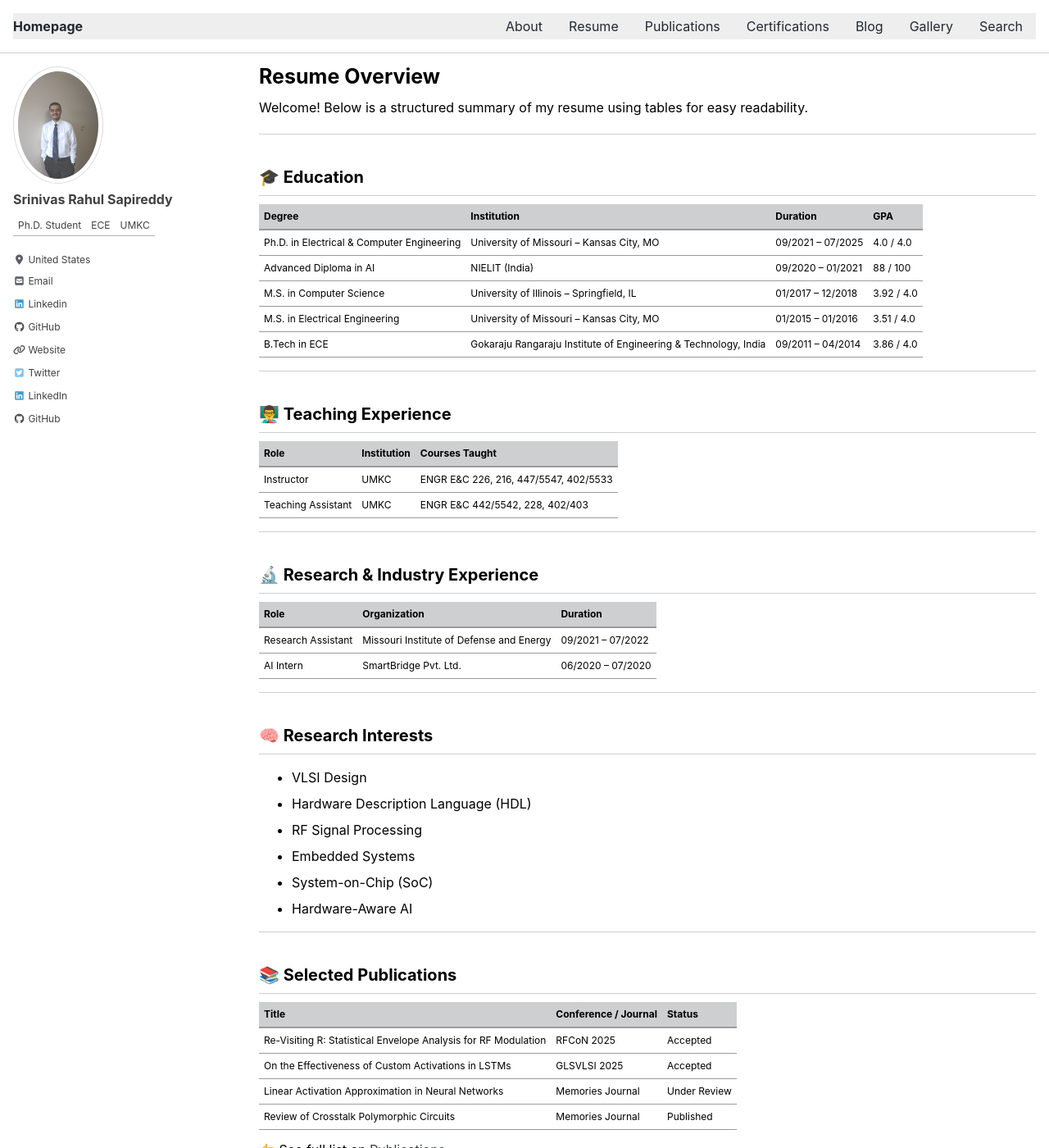
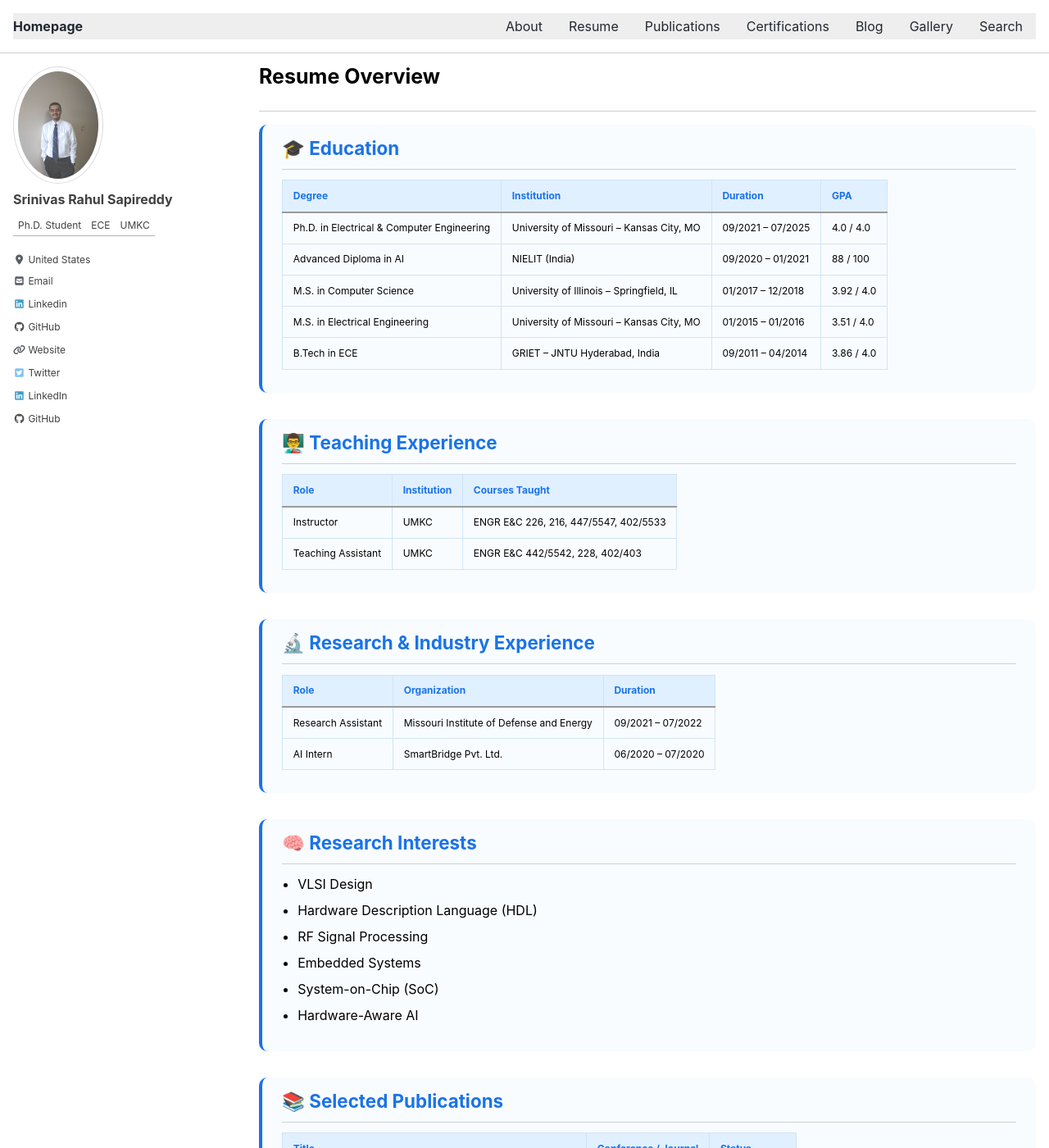
Before and after one commit to srsapireddy/srsapireddy.github.io, a Jekyll site: the page built from _pages/resume.md, in a window 1280 px wide and 1400 px high. Shown: the whole window at 82% size. Built offline with Jekyll 4.4.1, drawn with Linux system fonts in a browser that asks for light colours; cached includes are drawn as plain includes; nearby versions of some CDN libraries; some of the changed text lies outside the part shown.

Commit message:
Update resume.md

```diff
--- a/_pages/resume.md
+++ b/_pages/resume.md
@@ -5,82 +5,147 @@ permalink: /resume/
 author_profile: true
 ---
 
-Welcome! Below is a structured summary of my resume using tables for easy readability.
+<style>
+  .resume-section {
+    margin-bottom: 2rem;
+    border-left: 4px solid #1a73e8;
+    background: #f9fcff;
+    padding: 1rem 1.5rem;
+    border-radius: 10px;
+  }
+
+  .resume-section h2 {
+    color: #1a73e8;
+    margin-top: 0;
+    font-size: 1.4rem;
+  }
+
+  .resume-table {
+    width: 100%;
+    border-collapse: collapse;
+    margin-top: 0.8rem;
+  }
+
+  .resume-table th,
+  .resume-table td {
+    border: 1px solid #d0e4f7;
+    padding: 0.6rem 0.8rem;
+    text-align: left;
+  }
+
+  .resume-table th {
+    background-color: #e1f0ff;
+    color: #1a73e8;
+  }
+
+  .resume-table tr:hover {
+    background-color: #f0f8ff;
+    transition: 0.2s;
+  }
+
+  ul.research-list {
+    margin-top: 0.5rem;
+    padding-left: 1.2rem;
+  }
+</style>
 
 ---
 
-## 🎓 Education
+<div class="resume-section">
+  <h2>🎓 Education</h2>
+  <table class="resume-table">
+    <thead>
+      <tr>
+        <th>Degree</th>
+        <th>Institution</th>
+        <th>Duration</th>
+        <th>GPA</th>
+      </tr>
+    </thead>
+    <tbody>
+      <tr><td>Ph.D. in Electrical & Computer Engineering</td><td>University of Missouri – Kansas City, MO</td><td>09/2021 – 07/2025</td><td>4.0 / 4.0</td></tr>
+      <tr><td>Advanced Diploma in AI</td><td>NIELIT (India)</td><td>09/2020 – 01/2021</td><td>88 / 100</td></tr>
+      <tr><td>M.S. in Computer Science</td><td>University of Illinois – Springfield, IL</td><td>01/2017 – 12/2018</td><td>3.92 / 4.0</td></tr>
+      <tr><td>M.S. in Electrical Engineering</td><td>University of Missouri – Kansas City, MO</td><td>01/2015 – 01/2016</td><td>3.51 / 4.0</td></tr>
+      <tr><td>B.Tech in ECE</td><td>GRIET – JNTU Hyderabad, India</td><td>09/2011 – 04/2014</td><td>3.86 / 4.0</td></tr>
+    </tbody>
+  </table>
+</div>
 
-| Degree                                      | Institution                                                      | Duration         | GPA        |
-|--------------------------------------------|------------------------------------------------------------------|------------------|------------|
-| Ph.D. in Electrical & Computer Engineering | University of Missouri – Kansas City, MO                         | 09/2021 – 07/2025 | 4.0 / 4.0  |
-| Advanced Diploma in AI                     | NIELIT (India)                                                   | 09/2020 – 01/2021 | 88 / 100   |
-| M.S. in Computer Science                   | University of Illinois – Springfield, IL                         | 01/2017 – 12/2018 | 3.92 / 4.0 |
-| M.S. in Electrical Engineering             | University of Missouri – Kansas City, MO                         | 01/2015 – 01/2016 | 3.51 / 4.0 |
-| B.Tech in ECE                              | Gokaraju Rangaraju Institute of Engineering & Technology, India  | 09/2011 – 04/2014 | 3.86 / 4.0 |
+<div class="resume-section">
+  <h2>👨‍🏫 Teaching Experience</h2>
+  <table class="resume-table">
+    <thead>
+      <tr><th>Role</th><th>Institution</th><th>Courses Taught</th></tr>
+    </thead>
+    <tbody>
+      <tr><td>Instructor</td><td>UMKC</td><td>ENGR E&C 226, 216, 447/5547, 402/5533</td></tr>
+      <tr><td>Teaching Assistant</td><td>UMKC</td><td>ENGR E&C 442/5542, 228, 402/403</td></tr>
+    </tbody>
+  </table>
+</div>
 
----
+<div class="resume-section">
+  <h2>🔬 Research & Industry Experience</h2>
+  <table class="resume-table">
+    <thead><tr><th>Role</th><th>Organization</th><th>Duration</th></tr></thead>
+    <tbody>
+      <tr><td>Research Assistant</td><td>Missouri Institute of Defense and Energy</td><td>09/2021 – 07/2022</td></tr>
+      <tr><td>AI Intern</td><td>SmartBridge Pvt. Ltd.</td><td>06/2020 – 07/2020</td></tr>
+    </tbody>
+  </table>
+</div>
 
-## 👨‍🏫 Teaching Experience
+<div class="resume-section">
+  <h2>🧠 Research Interests</h2>
+  <ul class="research-list">
+    <li>VLSI Design</li>
+    <li>Hardware Description Language (HDL)</li>
+    <li>RF Signal Processing</li>
+    <li>Embedded Systems</li>
+    <li>System-on-Chip (SoC)</li>
+    <li>Hardware-Aware AI</li>
+  </ul>
+</div>
 
-| Role               | Institution   | Courses Taught                                                                 |
-|--------------------|---------------|--------------------------------------------------------------------------------|
-| Instructor         | UMKC          | ENGR E&C 226, 216, 447/5547, 402/5533                                          |
-| Teaching Assistant | UMKC          | ENGR E&C 442/5542, 228, 402/403                                                |
+<div class="resume-section">
+  <h2>📚 Selected Publications</h2>
+  <table class="resume-table">
+    <thead><tr><th>Title</th><th>Conference / Journal</th><th>Status</th></tr></thead>
+    <tbody>
+      <tr><td>Re-Visiting R: Statistical Envelope Analysis for RF Modulation</td><td>RFCoN 2025</td><td>Accepted</td></tr>
+      <tr><td>On the Effectiveness of Custom Activations in LSTMs</td><td>GLSVLSI 2025</td><td>Accepted</td></tr>
+      <tr><td>Linear Activation Approximation in Neural Networks</td><td>Memories Journal</td><td>Under Review</td></tr>
+      <tr><td>Review of Crosstalk Polymorphic Circuits</td><td>Memories Journal</td><td>Published</td></tr>
+    </tbody>
+  </table>
+  👉 See full list on [Publications](/publications/)
+</div>
 
----
+<div class="resume-section">
+  <h2>🏆 Awards & Honors</h2>
+  <table class="resume-table">
+    <thead><tr><th>Award / Honor</th><th>Institution / Organization</th><th>Year</th></tr></thead>
+    <tbody>
+      <tr><td>CS Balaji Krithikaivasan Travel Grant</td><td>UMKC</td><td>2025</td></tr>
+      <tr><td>Dean’s International Scholar Award</td><td>UMKC</td><td>2015–2016</td></tr>
+      <tr><td>2nd Prize – UMKC Hackathon</td><td>UMKC</td><td>Fall 2022</td></tr>
+      <tr><td>3rd Prize – UMKC Hackathon</td><td>UMKC</td><td>Fall 2021</td></tr>
+      <tr><td>Eta Kappa Nu Honors Society (IEEE-HKN)</td><td>UMKC</td><td>Ongoing</td></tr>
+    </tbody>
+  </table>
+</div>
 
-## 🔬 Research & Industry Experience
-
-| Role               | Organization                                | Duration         |
-|--------------------|---------------------------------------------|------------------|
-| Research Assistant | Missouri Institute of Defense and Energy    | 09/2021 – 07/2022 |
-| AI Intern          | SmartBridge Pvt. Ltd.                       | 06/2020 – 07/2020 |
-
----
-
-## 🧠 Research Interests
-
-- VLSI Design
-- Hardware Description Language (HDL)
-- RF Signal Processing
-- Embedded Systems
-- System-on-Chip (SoC)
-- Hardware-Aware AI
-
----
-
-## 📚 Selected Publications
-
-| Title                                                                 | Conference / Journal                    | Status        |
-|-----------------------------------------------------------------------|------------------------------------------|---------------|
-| Re-Visiting R: Statistical Envelope Analysis for RF Modulation        | RFCoN 2025                               | Accepted      |
-| On the Effectiveness of Custom Activations in LSTMs                  | GLSVLSI 2025                             | Accepted      |
-| Linear Activation Approximation in Neural Networks                   | Memories Journal                         | Under Review  |
-| Review of Crosstalk Polymorphic Circuits                             | Memories Journal                         | Published     |
-
-👉 See full list on [Publications](/publications/)
-
----
-
-## 🏆 Awards & Honors
-
-| Award / Honor                                  | Institution / Organization              | Year       |
-|------------------------------------------------|------------------------------------------|------------|
-| CS Balaji Krithikaivasan Travel Grant         | UMKC                                     | 2025       |
-| Dean’s International Scholar Award            | UMKC                                     | 2015–2016  |
-| 2nd Prize – UMKC Hackathon                    | UMKC                                     | Fall 2022  |
-| 3rd Prize – UMKC Hackathon                    | UMKC                                     | Fall 2021  |
-| Eta Kappa Nu Honors Society (IEEE-HKN)        | UMKC                                     | Ongoing    |
-
----
-
-## 📜 Certifications
-
-| Certification                         | Issued By                          | Year       |
-|--------------------------------------|------------------------------------|------------|
-| Product Management                    | CII                                 | 2023       |
-| Accelerated AI                       | CDAC                                | 2022       |
-| Statistical Learning                 | Stanford University (Online)       | 2017       |
-| MLOps Certification                  | Duke University                     | 2023       |
-| Mathematics for Machine Learning     | Imperial College London             | 2023       |
+<div class="resume-section">
+  <h2>📜 Certifications</h2>
+  <table class="resume-table">
+    <thead><tr><th>Certification</th><th>Issued By</th><th>Year</th></tr></thead>
+    <tbody>
+      <tr><td>Product Management</td><td>Confederation of Indian Industry (CII)</td><td>2023</td></tr>
+      <tr><td>Accelerated AI</td><td>CDAC India</td><td>2022</td></tr>
+      <tr><td>Statistical Learning</td><td>Stanford University (Online)</td><td>2017</td></tr>
+      <tr><td>MLOps Certification</td><td>Duke University</td><td>2023</td></tr>
+      <tr><td>Mathematics for Machine Learning</td><td>Imperial College London</td><td>2023</td></tr>
+    </tbody>
+  </table>
+</div>
```
